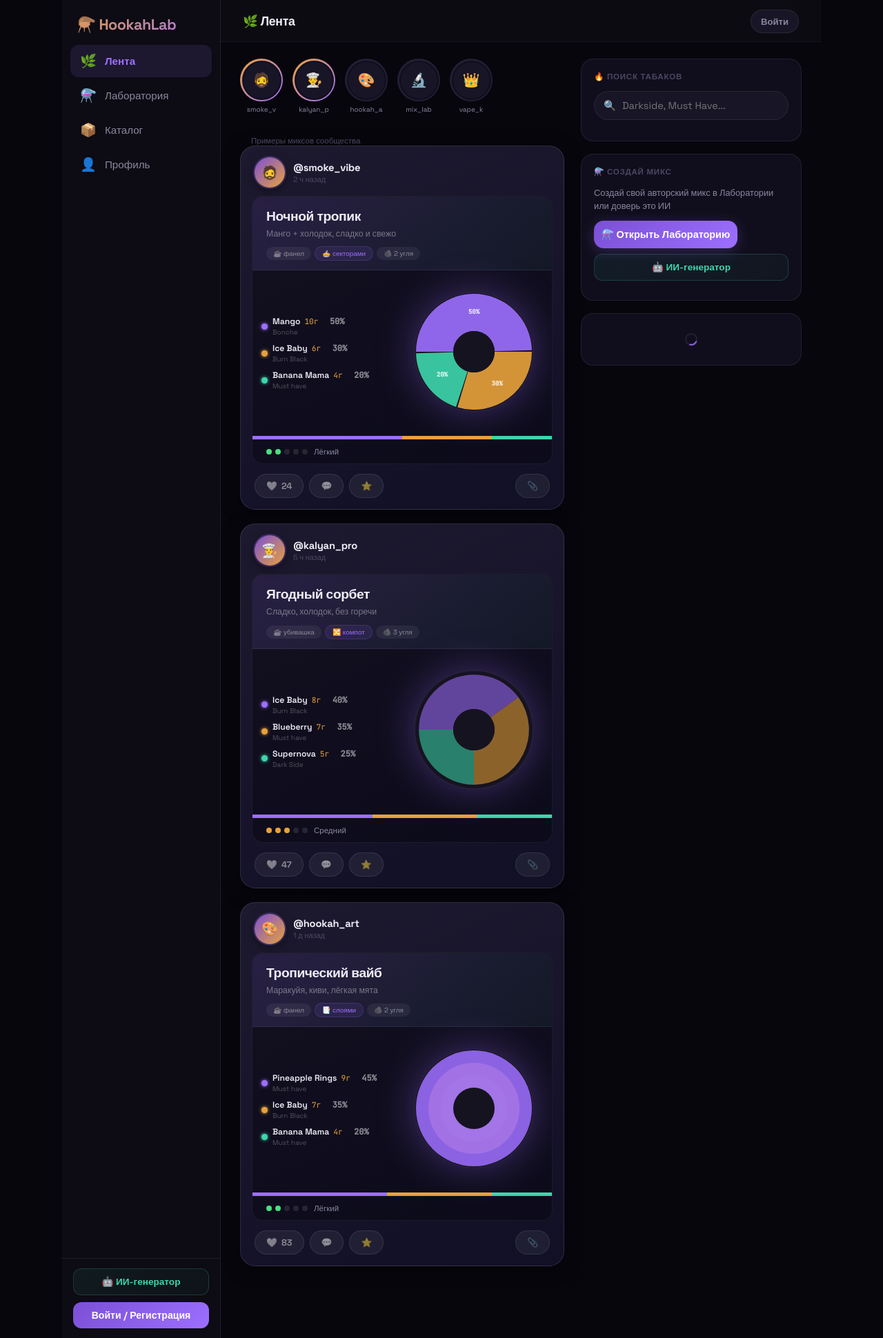
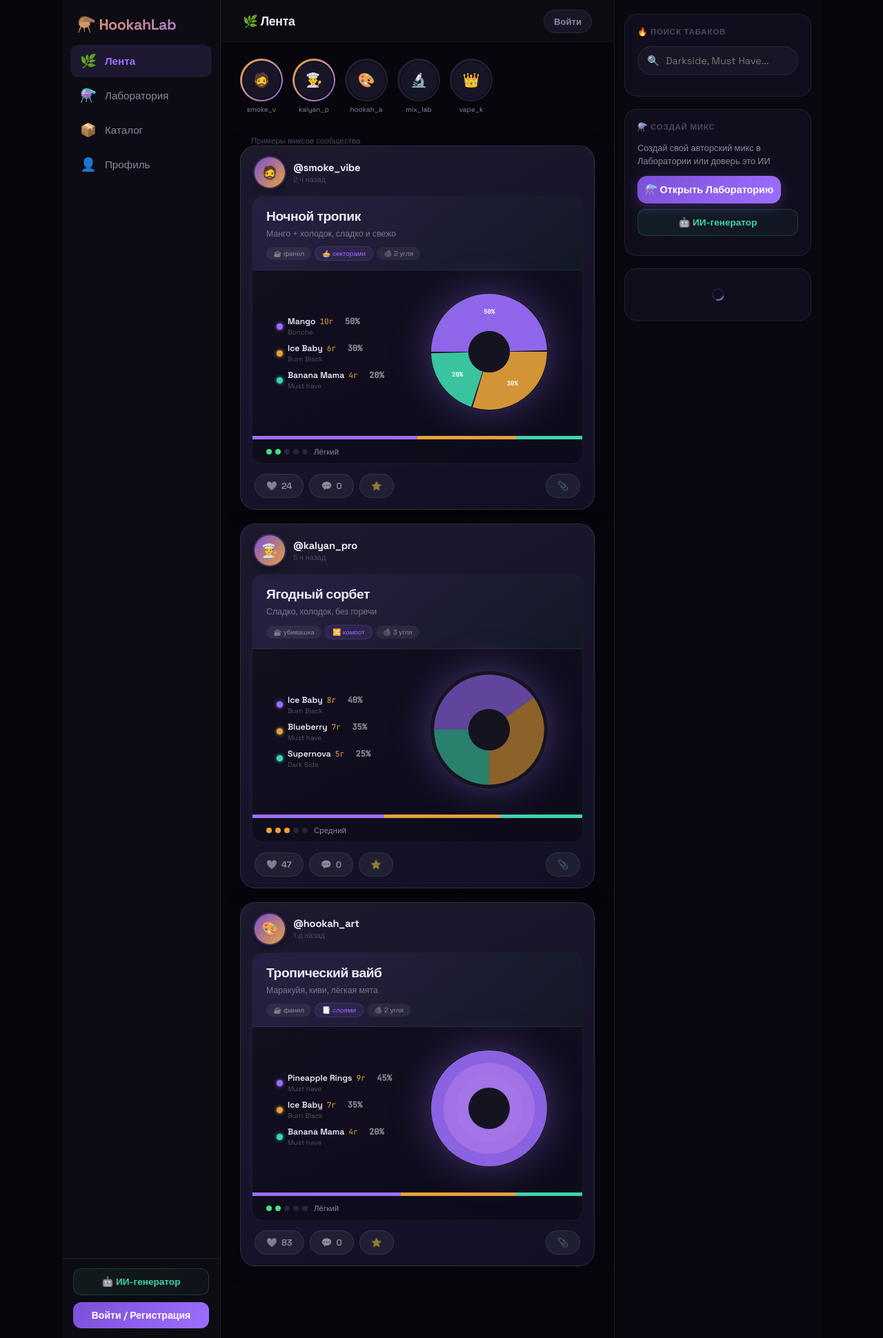
Before and after one commit to Fortop1an0-bfs/Hookah-bot, a FastAPI app: page / in a window 1280 px wide. Shown: the whole page at 69% size. Run offline with FastAPI, Linux system fonts and the light colour scheme; data that the repository does not hold is empty; parts of the project's set-up code (start-up, migrations or seed data) failed here and were passed over.

Commit message:
Redesign feed cards + community mixes from DB
- Add /api/community-mixes endpoint (mixes table + mix_items)
- Feed shows community mixes as proper posts with source attribution
- Bowl SVG on right (140px), tobacco list on left with name+brand stacked
- Grams calculated per bowl (percentage × 20g), not pack size
- Dark page bg (#07060d) vs card bg (#1d1a2f) for clear contrast
- Card hover: purple glow border + shadow
- Thinner internal borders, bigger spacing in card body (min-height 170px)
- Profile hero redesign: banner + large avatar + inline stats + action buttons
- Mix cards on profile: proper card grid with SVG preview
- All layout grids centered with max-width 1400px + margin:0 auto
- Fix top-mixes query (hl_likes uses post_id not mix_id)
- top-mixes falls back to community-mixes when no user mixes exist
- Support period=all in top-mixes endpoint

Co-Authored-By: Claude Sonnet 4.6 <noreply@anthropic.com>

```diff
--- a/social/templates/social.html
+++ b/social/templates/social.html
@@ -109,9 +109,9 @@ html,body{height:100%;background:var(--bg);color:var(--text);font-family:'Space
 .nav-item.active::before{content:'';position:absolute;top:-10px;left:50%;transform:translateX(-50%);width:32px;height:3px;background:linear-gradient(90deg,var(--gold),var(--purple));border-radius:0 0 6px 6px;box-shadow:0 0 12px rgba(232,162,59,0.4)}
 
 /* ── FEED PAGE LAYOUT ── */
-.feed-layout{display:grid;grid-template-columns:minmax(0,1fr) 320px;gap:24px;padding:24px 28px;max-width:960px;width:100%;margin:0 auto}
+.feed-layout{padding:24px 28px 24px 28px;max-width:640px;width:100%;margin:0 auto}
 .feed-main{}
-.feed-sidebar{position:sticky;top:0;align-self:start;max-height:100vh;overflow-y:auto;scrollbar-width:none}
+.feed-sidebar{width:300px;flex-shrink:0;height:100vh;overflow-y:auto;overflow-x:hidden;scrollbar-width:none;border-left:1px solid var(--border);padding:20px 14px;background:rgba(10,9,18,0.6)}
 .feed-sidebar::-webkit-scrollbar{display:none}
 
 /* Stories */
@@ -127,6 +127,8 @@ html,body{height:100%;background:var(--bg);color:var(--text);font-family:'Space
 /* Feed sidebar widgets */
 .feed-widget{background:var(--bg2);border:1px solid var(--border);border-radius:18px;padding:18px;margin-bottom:18px}
 .feed-widget-title{font-size:0.72rem;font-weight:700;color:var(--text3);text-transform:uppercase;letter-spacing:0.8px;margin-bottom:14px}
+.top-mix-item{padding:10px 8px;border-radius:12px;cursor:pointer;transition:background 0.15s;margin-bottom:4px}
+.top-mix-item:hover{background:var(--bg3)}
 
 /* ── CARD ── */
 .card{background:var(--bg2);border:1px solid var(--border);border-radius:var(--radius);overflow:hidden;margin-bottom:16px}
@@ -245,9 +247,14 @@ html,body{height:100%;background:var(--bg);color:var(--text);font-family:'Space
 
 /* Hero */
 .p-hero{background:var(--bg2);border-bottom:1px solid var(--border);margin-bottom:0;position:relative}
-.p-hero-banner{height:180px;background:linear-gradient(135deg,#1a0a3d 0%,#0d1f3c 40%,#1a1230 70%,#0d2a1e 100%);position:relative;overflow:hidden}
+.p-hero-banner{height:200px;background:#09071a;position:relative;overflow:hidden}
 .p-hero-banner svg{position:absolute;inset:0;width:100%;height:100%}
-.p-hero-banner::after{content:'';position:absolute;inset:0;background:linear-gradient(to bottom,transparent 50%,rgba(12,10,20,0.85))}
+.p-hero-banner::after{content:'';position:absolute;inset:0;background:linear-gradient(to bottom,transparent 40%,rgba(9,7,26,0.92))}
+@keyframes blob-float{0%,100%{transform:translate(0,0) scale(1)}33%{transform:translate(18px,-12px) scale(1.05)}66%{transform:translate(-12px,8px) scale(0.97)}}
+@keyframes blob-drift{0%,100%{transform:translate(0,0) scale(1)}50%{transform:translate(-20px,14px) scale(1.08)}}
+@keyframes smoke-rise{0%{transform:translateY(0) scaleX(1);opacity:0.18}100%{transform:translateY(-60px) scaleX(1.4);opacity:0}}
+.pb-blob{position:absolute;border-radius:50%;filter:blur(38px);animation:blob-float 8s ease-in-out infinite}
+.pb-blob2{position:absolute;border-radius:50%;filter:blur(50px);animation:blob-drift 11s ease-in-out infinite}
 .p-hero-body{max-width:1400px;margin:0 auto;padding:0 32px 28px;display:flex;align-items:flex-end;gap:22px;margin-top:-56px;position:relative}
 .p-hero-ava{width:110px;height:110px;border-radius:50%;background:linear-gradient(135deg,var(--purple2),var(--gold));border:4px solid var(--bg2);display:flex;align-items:center;justify-content:center;font-size:2.8rem;flex-shrink:0;box-shadow:0 0 0 6px rgba(157,111,255,0.15),0 8px 32px rgba(157,111,255,0.35)}
 .p-hero-info{flex:1;min-width:0;padding-bottom:4px}
@@ -573,22 +580,6 @@ html,body{height:100%;background:var(--bg);color:var(--text);font-family:'Space
       </div>
       <div id="feedList"><div class="loading"><div class="spinner"></div>Загрузка ленты...</div></div>
         </div><!-- /feed-main -->
-        <div class="feed-sidebar" id="feedSidebar">
-          <div class="feed-widget">
-            <div class="feed-widget-title">🔥 Поиск табаков</div>
-            <div class="search-wrap"><span class="search-ico">🔍</span><input class="search-inp" id="sidebarSearch" placeholder="Darkside, Must Have..." oninput="searchSidebar(this.value)"></div>
-            <div id="sidebarResults" style="max-height:280px;overflow-y:auto"></div>
-          </div>
-          <div class="feed-widget">
-            <div class="feed-widget-title">⚗️ Создай микс</div>
-            <p style="font-size:0.8rem;color:var(--text2);margin-bottom:12px;line-height:1.5">Создай свой авторский микс в Лаборатории или доверь это ИИ</p>
-            <button class="lab-btn lab-btn-primary" style="margin-bottom:8px;padding:11px" onclick="navigate('lab',document.getElementById('snav-lab'))">⚗️ Открыть Лабораторию</button>
-            <button class="sidebar-ai-btn" onclick="openAI()">🤖 ИИ-генератор</button>
-          </div>
-          <div class="feed-widget" id="topMixesWidget">
-            <div class="loading" style="padding:10px 0"><div class="spinner"></div></div>
-          </div>
-        </div><!-- /feed-sidebar -->
       </div><!-- /feed-layout -->
     </div>
   </div>
@@ -681,16 +672,16 @@ html,body{height:100%;background:var(--bg);color:var(--text);font-family:'Space
   <!-- ── CATALOG ── -->
   <div id="catalogPage" class="page">
     <div class="page-inner">
-      <div class="top-bar">
-        <span class="top-bar-title">📦 Каталог табаков</span>
-        <span style="font-size:0.78rem;color:var(--text3)" id="catalogTotal">2837 табаков</span>
+      <div class="top-bar" style="gap:16px;justify-content:flex-start">
+        <span class="top-bar-title" style="flex-shrink:0">📦 Каталог</span>
+        <div class="search-wrap" style="flex:1;max-width:380px;margin-bottom:0">
+          <span class="search-ico">🔍</span>
+          <input class="search-inp" id="catSearch" placeholder="Поиск по названию, бренду..." oninput="debounceCatalog()">
+        </div>
+        <span style="font-size:0.78rem;color:var(--text3);flex-shrink:0;margin-left:auto" id="catalogTotal">2837 табаков</span>
       </div>
       <div class="catalog-layout">
         <div class="catalog-filters">
-          <div class="search-wrap" style="flex:1;min-width:200px;margin-bottom:0">
-            <span class="search-ico">🔍</span>
-            <input class="filter-inp search-inp" id="catSearch" placeholder="Поиск по названию, бренду..." oninput="debounceCatalog()">
-          </div>
           <select class="filter-select" id="catSort" onchange="loadCatalog(0)">
             <option value="rating">По рейтингу</option>
             <option value="reviews">По отзывам</option>
@@ -719,6 +710,24 @@ html,body{height:100%;background:var(--bg);color:var(--text);font-family:'Space
   </div>
 
   </div><!-- /content-wrap -->
+
+  <!-- ── FEED SIDEBAR (desktop right panel) ── -->
+  <div class="feed-sidebar" id="feedSidebar">
+    <div class="feed-widget">
+      <div class="feed-widget-title">🔥 Поиск табаков</div>
+      <div class="search-wrap"><span class="search-ico">🔍</span><input class="search-inp" id="sidebarSearch" placeholder="Darkside, Must Have..." oninput="searchSidebar(this.value)"></div>
+      <div id="sidebarResults" style="max-height:260px;overflow-y:auto"></div>
+    </div>
+    <div class="feed-widget">
+      <div class="feed-widget-title">⚗️ Создай микс</div>
+      <p style="font-size:0.8rem;color:var(--text2);margin-bottom:12px;line-height:1.5">Создай свой авторский микс в Лаборатории или доверь это ИИ</p>
+      <button class="lab-btn lab-btn-primary" style="margin-bottom:8px;padding:11px" onclick="navigate('lab',document.getElementById('snav-lab'))">⚗️ Открыть Лабораторию</button>
+      <button class="sidebar-ai-btn" onclick="openAI()">🤖 ИИ-генератор</button>
+    </div>
+    <div class="feed-widget" id="topMixesWidget">
+      <div class="loading" style="padding:10px 0"><div class="spinner"></div></div>
+    </div>
+  </div>
 
   <!-- ── NAV (mobile) ── -->
   <nav class="bottom-nav">
@@ -954,6 +963,9 @@ function navigate(page, el) {
   const bnavEl = document.getElementById('nav-' + page);
   if (snavEl) snavEl.classList.add('active');
   if (bnavEl) bnavEl.classList.add('active');
+  // показываем правый сайдбар только на странице ленты
+  const fs = document.getElementById('feedSidebar');
+  if (fs) fs.style.display = page === 'feed' ? '' : 'none';
   if (page === 'profile') renderProfile();
   if (page === 'feed') loadFeed();
 }
@@ -1409,7 +1421,7 @@ function renderPost(p, opts={}) {
     <button class="act-btn${p.i_liked?' liked':''}" id="lbtn${p.id}" onclick="toggleLike(${p.id},this)">
       ${p.i_liked?'❤️':'🤍'} <span id="lcnt${p.id}">${p.likes||0}</span>
     </button>
-    <button class="act-btn" onclick="toggleComments(this,${p.id})">💬</button>
+    <button class="act-btn" id="cbtn${p.id}" onclick="toggleComments(this,${p.id})">💬 <span id="ccnt${p.id}">${p.comments||0}</span></button>
     ${opts.communityActions
       ? `<button class="act-btn" onclick="${opts.labOnclick}">⚗️ Лаба</button>`
       : `<button class="act-btn" onclick="openRateModal(${p.id},'${(p.name||'').replace(/'/g,"&apos;")}')">⭐</button>`
@@ -1466,7 +1478,7 @@ async function toggleLike(id, btn) {
     const res = await api(`/api/mixes/${id}/like`, 'POST');
     btn.className = 'act-btn' + (res.liked?' liked':'');
     btn.innerHTML = (res.liked?'❤️':'🤍') + ` <span id="lcnt${id}">${res.count}</span>`;
-  } catch(e) {}
+  } catch(e) { showToast('Ошибка лайка: '+e.message); }
 }
 async function toggleSave(mixId, btn) {
   if (!token) { openAuth(); return; }
@@ -1627,19 +1639,35 @@ function buildProfileHTML(d) {
   return `
   <div class="p-hero">
     <div class="p-hero-banner">
-      <svg viewBox="0 0 1200 180" preserveAspectRatio="xMidYMid slice" xmlns="http://www.w3.org/2000/svg">
+      <!-- анимированные блобы -->
+      <div class="pb-blob" style="width:320px;height:320px;background:radial-gradient(circle,rgba(157,111,255,0.55),transparent 70%);top:-80px;left:-40px;animation-delay:0s"></div>
+      <div class="pb-blob" style="width:260px;height:260px;background:radial-gradient(circle,rgba(232,162,59,0.4),transparent 70%);top:-60px;left:55%;animation-delay:-3s"></div>
+      <div class="pb-blob2" style="width:350px;height:350px;background:radial-gradient(circle,rgba(61,214,172,0.3),transparent 70%);top:-100px;right:-60px;animation-delay:-5s"></div>
+      <div class="pb-blob2" style="width:200px;height:200px;background:radial-gradient(circle,rgba(244,114,182,0.3),transparent 70%);bottom:-40px;left:30%;animation-delay:-2s"></div>
+      <!-- SVG дым и звёзды -->
+      <svg viewBox="0 0 1200 200" preserveAspectRatio="xMidYMid slice" xmlns="http://www.w3.org/2000/svg">
         <defs>
-          <radialGradient id="pg1" cx="20%" cy="50%"><stop offset="0%" stop-color="#9d6fff" stop-opacity="0.45"/><stop offset="100%" stop-color="transparent"/></radialGradient>
-          <radialGradient id="pg2" cx="80%" cy="30%"><stop offset="0%" stop-color="#e8a23b" stop-opacity="0.3"/><stop offset="100%" stop-color="transparent"/></radialGradient>
-          <radialGradient id="pg3" cx="60%" cy="80%"><stop offset="0%" stop-color="#3dd6ac" stop-opacity="0.2"/><stop offset="100%" stop-color="transparent"/></radialGradient>
+          <filter id="smoke-blur"><feGaussianBlur stdDeviation="6"/></filter>
+          <radialGradient id="star-g"><stop offset="0%" stop-color="#fff" stop-opacity="0.9"/><stop offset="100%" stop-color="#fff" stop-opacity="0"/></radialGradient>
         </defs>
-        <rect width="1200" height="180" fill="url(#pg1)"/>
-        <rect width="1200" height="180" fill="url(#pg2)"/>
-        <rect width="1200" height="180" fill="url(#pg3)"/>
-        <circle cx="600" cy="90" r="300" fill="#9d6fff" opacity="0.06"/>
-        <circle cx="200" cy="20" r="140" fill="#e8a23b" opacity="0.08"/>
-        <circle cx="950" cy="150" r="180" fill="#3dd6ac" opacity="0.06"/>
-        <ellipse cx="400" cy="180" rx="500" ry="80" fill="#9d6fff" opacity="0.05"/>
+        <!-- дымовые тени -->
+        <ellipse cx="300" cy="180" rx="180" ry="40" fill="rgba(157,111,255,0.12)" filter="url(#smoke-blur)"/>
+        <ellipse cx="800" cy="190" rx="220" ry="35" fill="rgba(61,214,172,0.1)" filter="url(#smoke-blur)"/>
+        <!-- звёзды/искры -->
+        <circle cx="120" cy="30" r="1.2" fill="white" opacity="0.6"/>
+        <circle cx="340" cy="55" r="0.9" fill="white" opacity="0.4"/>
+        <circle cx="580" cy="20" r="1.4" fill="white" opacity="0.7"/>
+        <circle cx="720" cy="65" r="0.8" fill="white" opacity="0.35"/>
+        <circle cx="900" cy="25" r="1.1" fill="white" opacity="0.55"/>
+        <circle cx="1050" cy="50" r="1.3" fill="white" opacity="0.5"/>
+        <circle cx="200" cy="90" r="0.7" fill="white" opacity="0.3"/>
+        <circle cx="460" cy="75" r="1.0" fill="white" opacity="0.45"/>
+        <circle cx="670" cy="110" r="0.8" fill="white" opacity="0.3"/>
+        <circle cx="1100" cy="80" r="1.2" fill="white" opacity="0.5"/>
+        <!-- линии сетки очень слабые -->
+        <line x1="0" y1="0" x2="1200" y2="200" stroke="rgba(157,111,255,0.04)" stroke-width="1"/>
+        <line x1="400" y1="0" x2="0" y2="200" stroke="rgba(157,111,255,0.03)" stroke-width="1"/>
+        <line x1="1200" y1="0" x2="600" y2="200" stroke="rgba(61,214,172,0.03)" stroke-width="1"/>
       </svg>
     </div>
     <div class="p-hero-body">
@@ -1878,7 +1906,7 @@ function showTobaccoDetail(id) { /* TODO: открыть страницу таб
 
 // ── COMMENTS ─────────────────────────────────────────────────────
 async function toggleComments(btn, mixId) {
-  const post = btn.closest('.card');
+  const post = btn.closest('.feed-post') || btn.closest('.card');
   let section = post.querySelector('.comments-section');
   if (section) { section.remove(); return; }
   section = document.createElement('div');
@@ -1913,6 +1941,8 @@ async function sendComment(mixId) {
     const section = inp.closest('.comments-section');
     const list = section?.querySelector('.comments-list');
     if (list) {
+      const empty = list.querySelector('[style*="Будь первым"]');
+      if (empty) empty.remove();
       const div = document.createElement('div');
       div.className = 'comment-item';
       div.innerHTML = `<div class="comment-ava">${currentUser.avatar||'🧔'}</div>
@@ -1920,6 +1950,9 @@ async function sendComment(mixId) {
         <div class="comment-text">${escHtml(text)}</div><div class="comment-time">только что</div></div>`;
       list.appendChild(div);
     }
+    // обновить счётчик на кнопке
+    const cntEl = document.getElementById('ccnt'+mixId);
+    if (cntEl) cntEl.textContent = parseInt(cntEl.textContent||0) + 1;
     showToast('Комментарий добавлен 💬');
   } catch(e) { showToast('Ошибка: '+e.message); }
 }
@@ -2120,15 +2153,19 @@ async function loadTopMixes() {
         const comm = await api('/api/community-mixes?limit=5');
         if (comm.length) {
           el.innerHTML = '<div class="feed-widget-title">🏆 Топ миксов</div>' +
-            comm.map(m => {
-              const total = m.items.reduce((s,i)=>s+i.percentage,0)||100;
-              const svg = buildMiniSvg(m.items.map((it,i)=>({...it,color:COLORS[i%COLORS.length]})),total,52,26,26,22,8,'секторами');
+            comm.map((m, idx) => {
               const labData = JSON.stringify({name:m.title,pack_method:'секторами',items:m.items.map((it,i)=>({tobacco_name:it.tobacco_name,brand:it.brand,percentage:it.percentage,color:COLORS[i%COLORS.length]}))}).replace(/"/g,'&quot;');
-              return `<div class="search-item" style="padding:7px 8px" onclick="loadMixToLab(${labData})">${svg}
-                <div style="flex:1;min-width:0">
-                  <div style="font-size:0.82rem;font-weight:600;white-space:nowrap;overflow:hidden;text-overflow:ellipsis">${m.title}</div>
-                  <div style="font-size:0.7rem;color:var(--text3)">${m.items.length} компонентов</div>
-                </div></div>`;
+              const stars = Math.round(3 + Math.random()*2);
+              const starsHtml = '★'.repeat(stars) + '<span style="opacity:0.25">' + '★'.repeat(5-stars) + '</span>';
+              const tobaccos = m.items.map(it=>`<div style="display:flex;justify-content:space-between;gap:6px"><span style="color:var(--text)">${it.tobacco_name}</span><span style="color:var(--text3);font-family:\'JetBrains Mono\';font-size:0.68rem">${it.percentage}%</span></div>`).join('');
+              return `<div class="top-mix-item" onclick="loadMixToLab(${labData})">
+                <div style="display:flex;align-items:center;gap:8px;margin-bottom:5px">
+                  <span style="font-size:0.72rem;font-weight:700;color:var(--text3);min-width:18px">#${idx+1}</span>
+                  <span style="flex:1;font-size:0.84rem;font-weight:600;white-space:nowrap;overflow:hidden;text-overflow:ellipsis">${m.title}</span>
+                  <span style="font-size:0.72rem;color:var(--gold)">${starsHtml}</span>
+                </div>
+                <div style="padding-left:26px;font-size:0.72rem;line-height:1.7">${tobaccos}</div>
+              </div>`;
             }).join('');
           return;
         }
@@ -2138,15 +2175,17 @@ async function loadTopMixes() {
     }
     const label = rows[0]._period === 'week' ? 'недели' : 'всех времён';
     el.innerHTML = '<div class="feed-widget-title">🏆 Топ миксов ' + label + '</div>' +
-      rows.map(m=>{
-        const total=m.items.reduce((s,i)=>s+i.percentage,0)||100;
-        const svg=buildMiniSvg(m.items.map((it,i)=>({...it,color:COLORS[i%COLORS.length]})),total,52,26,26,22,8,m.pack_method);
-        return `<div class="search-item" style="padding:7px 8px" onclick="loadMixToLab(${JSON.stringify(m).replace(/"/g,'&quot;')})">
-          ${svg}
-          <div style="flex:1;min-width:0">
-            <div style="font-size:0.82rem;font-weight:600;white-space:nowrap;overflow:hidden;text-overflow:ellipsis">${m.name}</div>
-            <div style="font-size:0.7rem;color:var(--text3)">@${m.username} · ❤️${m.likes}</div>
+      rows.map((m,idx)=>{
+        const stars = Math.round(3 + Math.random()*2);
+        const starsHtml = '★'.repeat(stars) + '<span style="opacity:0.25">' + '★'.repeat(5-stars) + '</span>';
+        const tobaccos = (m.items||[]).map(it=>`<div style="display:flex;justify-content:space-between;gap:6px"><span style="color:var(--text)">${it.tobacco_name}</span><span style="color:var(--text3);font-family:'JetBrains Mono';font-size:0.68rem">${it.percentage}%</span></div>`).join('');
+        return `<div class="top-mix-item" onclick="loadMixToLab(${JSON.stringify(m).replace(/"/g,'&quot;')})">
+          <div style="display:flex;align-items:center;gap:8px;margin-bottom:5px">
+            <span style="font-size:0.72rem;font-weight:700;color:var(--text3);min-width:18px">#${idx+1}</span>
+            <span style="flex:1;font-size:0.84rem;font-weight:600;white-space:nowrap;overflow:hidden;text-overflow:ellipsis">${m.name}</span>
+            <span style="font-size:0.72rem;color:var(--gold)">${starsHtml}</span>
           </div>
+          <div style="padding-left:26px;font-size:0.72rem;line-height:1.7">${tobaccos}</div>
         </div>`;
       }).join('');
   } catch(e) {}
@@ -2163,7 +2202,9 @@ loadTopMixes();
 document.addEventListener('wheel', function(e) {
   const cw = document.querySelector('.content-wrap');
   if (!cw) return;
-  if (!e.target.closest('.content-wrap') && !e.target.closest('.modal-overlay') && !e.target.closest('.modal-sheet')) {
+  if (e.target.closest('.modal-overlay') || e.target.closest('.modal-sheet')) return;
+  if (e.target.closest('#sidebarResults')) return; // дропдаун результатов скроллится сам
+  if (!e.target.closest('.content-wrap')) {
     cw.scrollTop += e.deltaY;
     e.preventDefault();
   }
```
Also changed, not shown: social/backend.py (+86 -26 lines).
